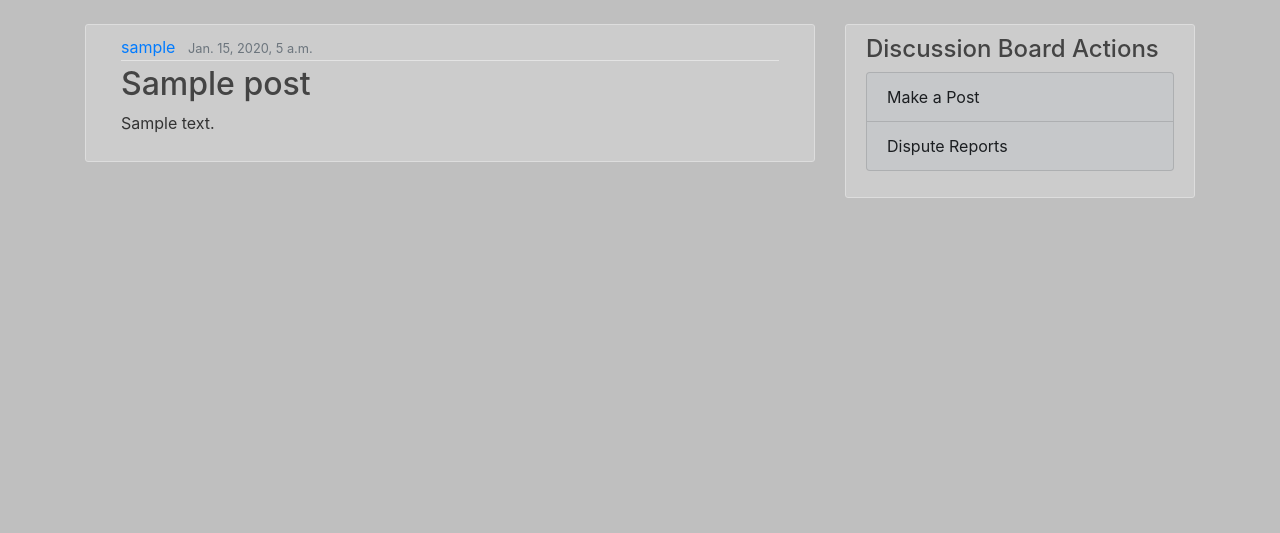
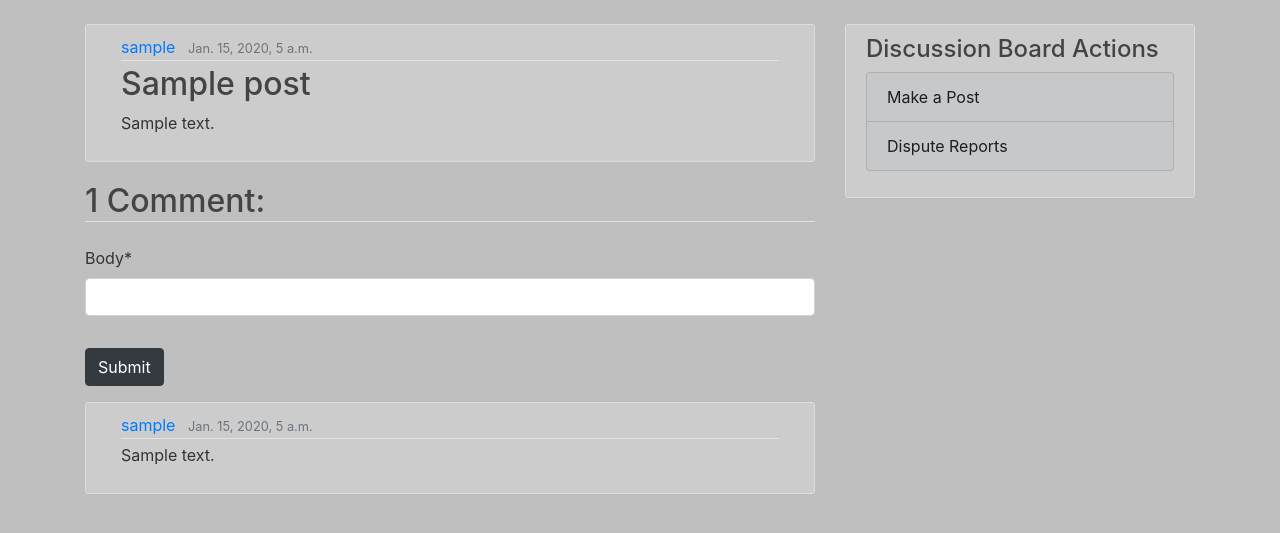
Before and after one commit to kareem-ib/CSC322-Restaurant-App, a Django app: page /restaurant/discussion_board/post/1/ in a window 1280 px wide. Shown: the part 56-589 px from the top of the page. Run offline with Django 3.2, Linux system fonts and the light colour scheme; a user stored in the database is signed in; tables that the repository leaves empty hold one stand-in row (values such as "Sample post"); parts of the project's set-up code (start-up, migrations or seed data) failed here and were passed over; some libraries are stand-ins or nearby versions.

Commit message:
Add comment functionality

```diff
--- a/restaurant/forms.py
+++ b/restaurant/forms.py
@@ -1,9 +1,16 @@
 from django import forms
 from django.contrib.auth.models import User
 from django.contrib.auth.forms import UserCreationForm
-from .models import Customer, Post, Compliments, Complaints, Dish
+from .models import Customer, Post, Compliments, Complaints, Dish, Comment
 from crispy_forms.helper import FormHelper
 from crispy_forms.layout import Layout, Field, Fieldset, ButtonHolder, Submit
+
+class CommentForm(forms.ModelForm):
+    body = forms.CharField(max_length=280, )
+
+    class Meta:
+        model = Comment
+        fields = ['body']
 
 class UserRegisterForm(UserCreationForm):
     first_name = forms.CharField(max_length=20, required=True)
--- a/restaurant/models.py
+++ b/restaurant/models.py
@@ -251,8 +251,8 @@ class Post(models.Model):
 class Comment(models.Model):
     author = models.ForeignKey(Customer, on_delete=models.CASCADE)
     time_posted = models.DateTimeField(default=timezone.now)
-    body = models.TextField(max_length=2000)
-    post = models.ForeignKey(Post, max_length=280, on_delete=models.CASCADE)
+    body = models.TextField(max_length=280)
+    post = models.ForeignKey(Post, on_delete=models.CASCADE)
 
     class Meta:
         ordering = ['-time_posted']
--- a/restaurant/templates/restaurant/discussion_board.html
+++ b/restaurant/templates/restaurant/discussion_board.html
@@ -7,7 +7,7 @@
           <a class="mr-1" href="#">{{ post.author }}</a>
           <small class="text-muted">{{ post.time_posted }}</small>
           {% if not post.author.pk == user.pk %}
-            <a href="{% url 'report' post.pk %}" class="small float-right">report</a>
+            <a href="{% url 'report' post.author.pk %}" class="small float-right">report</a>
           {% endif %}
         </div>
         <h2 class="text-truncate" style="max-width: 35rem;"><a class="article-title" href="{% url 'post_detail' post.id %}">{{ post.subject }}</a></h2>
--- a/restaurant/templates/restaurant/post_detail.html
+++ b/restaurant/templates/restaurant/post_detail.html
@@ -1,15 +1,47 @@
 {% extends 'restaurant/base.html' %}
+{% load crispy_forms_tags %}
 {% block content %}
   <article class="media content-section">
     <div class="media-body col-md-12">
       <div class="article-metadata">
         <a class="mr-2" href="#">{{ post.author }}</a>
         <small class="text-muted">{{ post.time_posted }}</small>
+        {% if not post.author.pk == user.pk %}
+          <a href="{% url 'report' post.author.pk %}" class="small float-right">report</a>
+        {% endif %}
       </div>
       <h2 class="article-title text-break text-justify" style="max-width: 700px; word-wrap: break-word;">{{ post.subject }}</h2>
       <p class="article-content text-break text-justify" style="max-width: 700px; word-wrap: break-word;">{{ post.body }}</p>
     </div>
   </article>
+  <h2 class="border-bottom mb-4">{{ comments|length }} Comment{{ singular|yesno:",s" }}:</h2>
+  {% if user.is_authenticated %}
+    <form method="POST">
+        {% csrf_token %}
+        <fieldset class="form-group">
+          <!-- <p class="text-muted">Remember to refrain from using taboo words.</p>
+          <p class="text-muted"><strong>Note:</strong> More than 3 taboo words in a post will result in a warning.</p> -->
+          {{ form|crispy }}
+        </fieldset>
+        <div class="form-group">
+          <button class="btn btn-dark" type="submit">Submit</button>
+        </div>
+    </form>
+  {% endif %}
+  {% for comment in comments %}
+    <article class="media content-section">
+        <div class="media-body col-md-12">
+          <div class="article-metadata">
+            <a class="mr-2" href="#">{{ comment.author }}</a>
+            <small class="text-muted">{{ comment.time_posted }}</small>
+            {% if not comment.author.pk == user.pk %}
+              <a href="{% url 'report' comment.author.pk %}" class="small float-right">report</a>
+            {% endif %}
+          </div>
+          <p class="article-content text-break text-justify" style="max-width: 700px; word-wrap: break-word;">{{ comment.body }}</p>
+        </div>
+      </article>
+  {% endfor %}
 {% endblock content %}
 {% block sidebar %}
   <div class="col-md-4">
--- a/restaurant/views.py
+++ b/restaurant/views.py
@@ -1,10 +1,11 @@
 from django.shortcuts import render, redirect
 from django.http import HttpResponse
 from django.contrib import messages
-from .forms import UserRegisterForm, DepositForm, ComplimentForm, ComplaintForm, RatingForm
+from .forms import UserRegisterForm, DepositForm, ComplimentForm, ComplaintForm, RatingForm, CommentForm
 from django.contrib.auth.decorators import login_required
 from .models import User, Customer, Post, Report, Dish, Orders, Chef, DeliveryPerson, Compliments, Complaints, Rating, TAG_CHOICES, TabooWords
 from django.views.generic import ListView, DetailView, CreateView, UpdateView, FormView
+from django.views.generic.edit import FormMixin
 from django.urls import reverse
 from django.db.models import F
 from random import randrange
@@ -12,6 +13,7 @@ from uuid import uuid4
 from django.forms import DateInput
 from django import forms
 from decimal import Decimal
+from django.http import HttpResponseForbidden
 
 # Create your views here.
 
@@ -157,13 +159,6 @@ def login(request):
     return render(request, 'restaurant/login.html')
 
 """
-Class-based DetailView for viewing a specific post on the discussion board.
-"""
-class SpecificPostView(DetailView):
-    model = Post
-    context_object_name = 'post'
-
-"""
 filter_taboo_words(text) takes in a string of text and replaces all taboo words with "***"
 """
 def filter_taboo_words(text):
@@ -176,6 +171,42 @@ def filter_taboo_words(text):
             total_taboo_words += 1
 
     return ' '.join(split_text), total_taboo_words
+
+"""
+Class-based DetailView for viewing a specific post on the discussion board.
+Allows Customers to add comments to a post.
+"""
+class SpecificPostView(FormMixin, DetailView):
+    model = Post
+    template_name = 'restaurant/post_detail.html'
+    context_object_name = 'post'
+    form_class = CommentForm
+
+    def get_success_url(self):
+        return reverse('post_detail', kwargs={'pk': self.object.pk})
+
+    def post(self, request, *args, **kwargs):
+        if not request.user.is_authenticated:
+            return HttpResponseForbidden()
+        self.object = self.get_object()
+        form = self.get_form()
+        if form.is_valid():
+            return self.form_valid(form)
+        else:
+            return self.form_invalid(form)
+
+    def form_valid(self, form):
+        form.instance.author = self.request.user.customer
+        form.instance.post = self.object
+        form.save()
+        return super(SpecificPostView, self).form_valid(form)
+
+    def get_context_data(self, **kwargs):
+        context = super().get_context_data(**kwargs)
+        context['form'] = CommentForm()
+        context['comments'] = self.object.comment_set.all()
+        context['singular'] = len(context['comments']) == 1
+        return context
 
 """
 Class-based CreateView for creating a post on the discussion board.
@@ -579,7 +610,7 @@ class CreateReportView(CreateView):
     # Override the context so that the original post's author can be seen in the report.
     def get_context_data(self, **kwargs):
         context = super().get_context_data(**kwargs)
-        context['author'] = Post.objects.get(pk=self.kwargs['pk']).author
+        context['author'] = Customer.objects.get(pk=self.kwargs['pk'])
         return context
 
     # Sends the user back to the discussion board upon successfully submitting the report.
```
Also changed, not shown: restaurant/migrations/0035_auto_20201211_0810.py (added).
